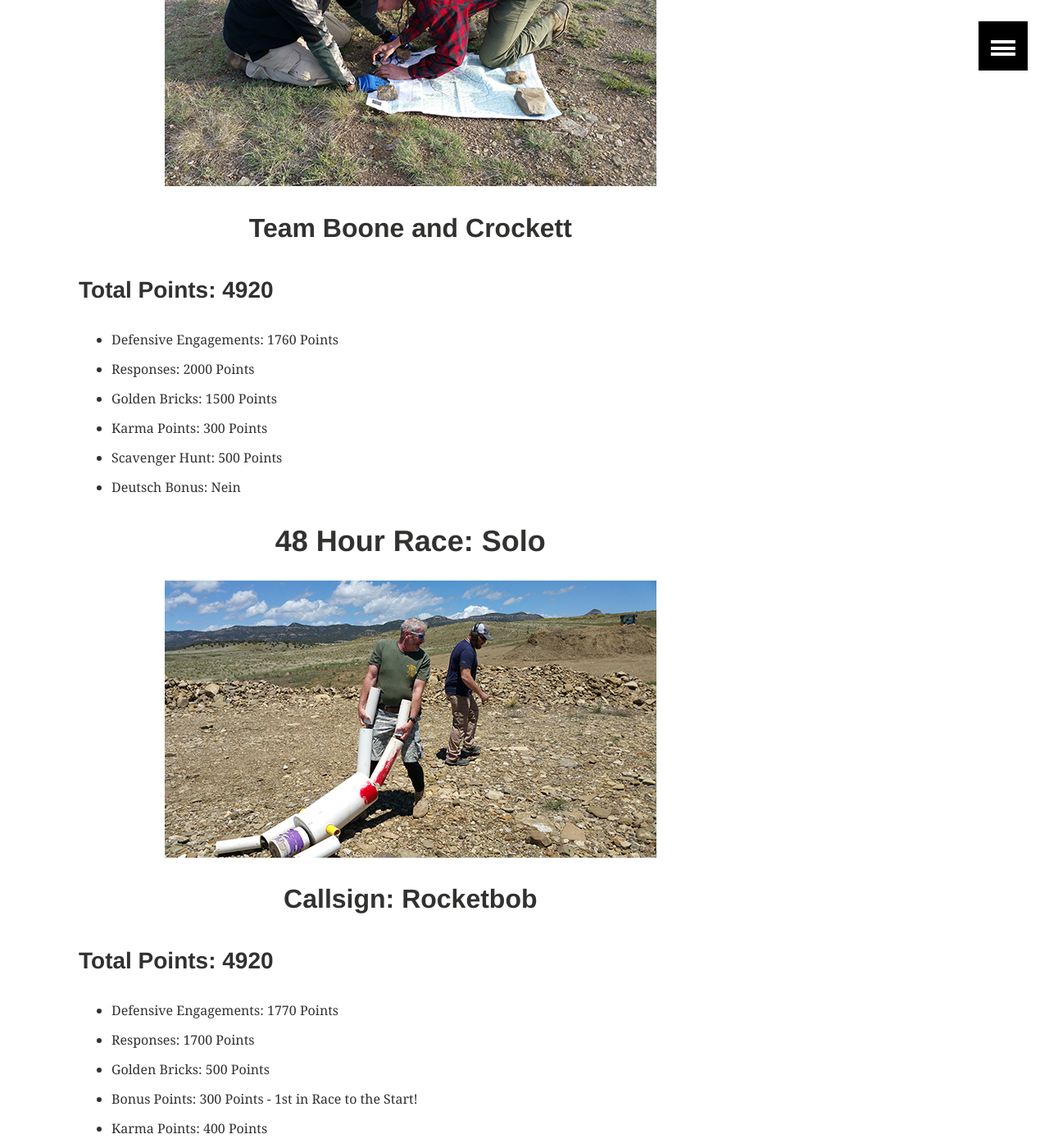
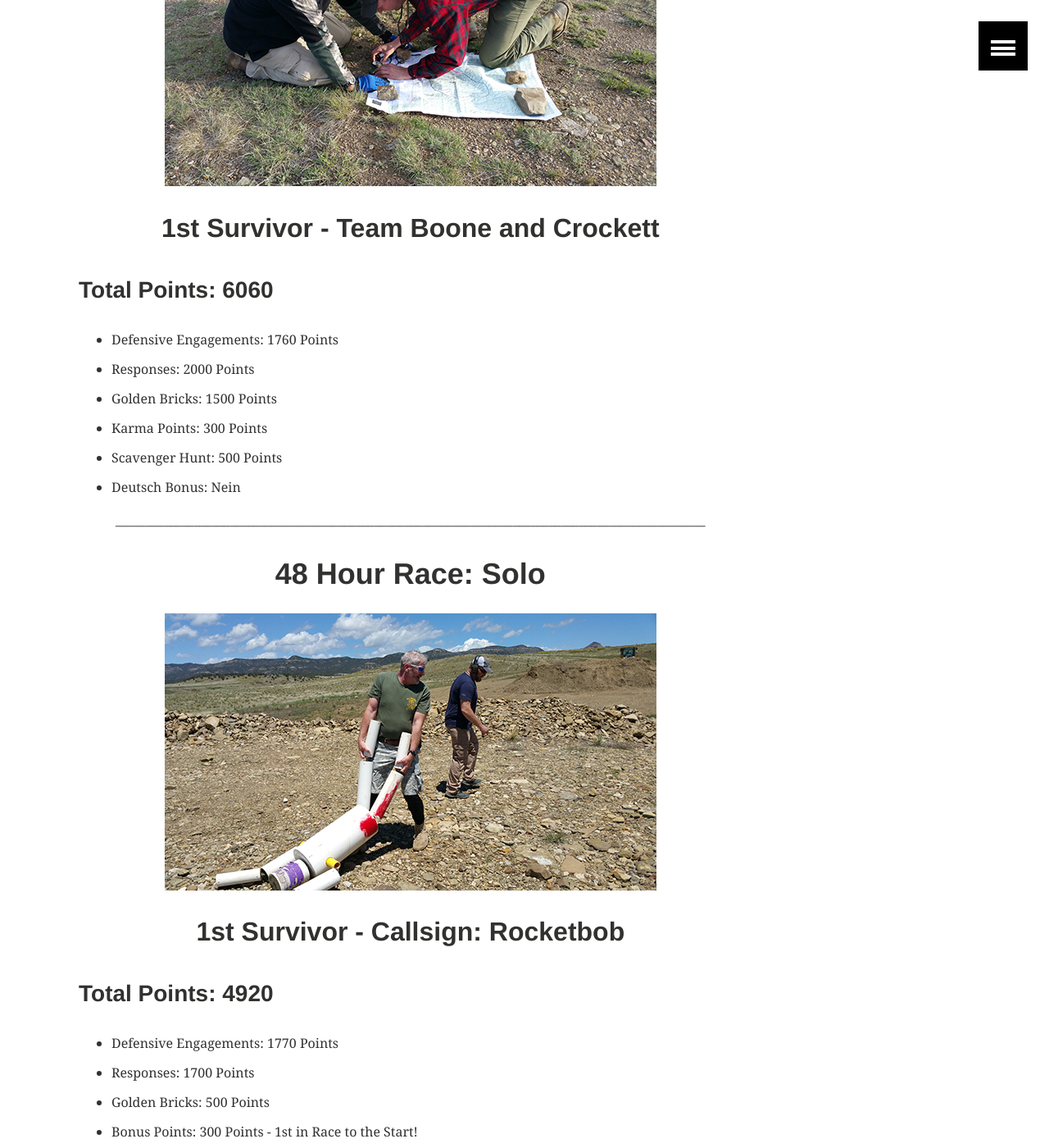
Before and after one commit to jonweiler/jonweiler.github.io, a Jekyll site: the page built from daybreaker.md, in a window 1280 px wide and 1400 px high, scrolled down 1134 px. Shown: the whole window at 82% size. Built offline with Jekyll 4.4.1, drawn with Linux system fonts in a browser that asks for light colours; comment, search, counter and statistics services are not loaded; some of the changed text lies outside the part shown.

Commit message:
update to daybreaker page

```diff
--- a/daybreaker.md
+++ b/daybreaker.md
@@ -15,9 +15,9 @@ comments: true
 <center><img src="/images/BooneandCrockett2.jpg" alt="bc" width="600" height="400" border="10"/></center>
 
 
-<h2><center>Team Boone and Crockett</center></h2>
+<h2><center>1st Survivor - Team Boone and Crockett</center></h2>
 
-###Total Points:  4920
+###Total Points:  6060
 
 * Defensive Engagements:  1760 Points
 * Responses:  2000 Points
@@ -27,12 +27,15 @@ comments: true
 * Deutsch Bonus:  Nein
 
 
+<center>__________________________________________________________________________________________________</center>
+
+
 <h1><center>48 Hour Race: Solo</center></h1>
 
 <center><img src="/images/Rocketbob22.jpg" alt="rb" width="600" height="400" border="10"/></center>
 
 
-<h2><center>Callsign: Rocketbob</center></h2>
+<h2><center>1st Survivor - Callsign: Rocketbob</center></h2>
 
 ###Total Points:  4920
 
@@ -44,14 +47,17 @@ comments: true
 * Scavenger Hunt:  250 Points
 * Deutsch Bonus:  Nein
 
+<center>__________________________________________________________________________________________________</center>
+
+
 <h1><center>24 Hour Race: Solo</center></h1>
 
 <center><img src="/images/Dteam2.jpg" alt="dt" width="600" height="400" border="10"/></center>
 
 
-<h2><center>Callsign: D-Team</center></h2>
+<h2><center>1st Survivor - Callsign: D-Team</center></h2>
 
-###Total Points:  5735
+###Total Points:  5785
 
 * Defensive Engagements:  2285 Points
 * Responses:  2000 Points
@@ -61,9 +67,12 @@ comments: true
 * Scavenger Hunt:  400 Points
 * Deutsch Bonus:  Ja - 500 Gesamtpunkte
 
+<center>__________________________________________________________________________________________________</center>
+
+
 <center><img src="/images/Nack2.jpg" alt="nack" width="600" height="400" border="10"/></center>
 
-<h2><center>Callsign: NACK</center></h2>
+<h2><center>2nd Survivor - Callsign: NACK</center></h2>
 
 ###Total Points:  4710
 
@@ -75,10 +84,13 @@ comments: true
 * Scavenger Hunt:  450 Points
 * Deutsch Bonus:  Nein
 
+<center>__________________________________________________________________________________________________</center>
+
+
 <center><img src="/images/SoL2.jpg" alt="sol" width="400" height="600" border="10"/></center>
 
 
-<h2><center>Callsign: Sons of Liberty</center></h2>
+<h2><center>3rd Survivor - Callsign: Sons of Liberty</center></h2>
 
 ###Total Points:  3080
 
@@ -90,10 +102,13 @@ comments: true
 * Scavenger Hunt:  400 Points
 * Deutsch Bonus:  Nein
 
+<center>__________________________________________________________________________________________________</center>
+
+
 <center><img src="/images/bigbird2.jpg" alt="bigbird" width="600" height="400" border="10"/></center>
 
 
-<h2><center>Callsign: BigBird</center></h2>
+<h2><center>4th Survivor - Callsign: BigBird</center></h2>
 
 ###Total Points:  1930
 
```
